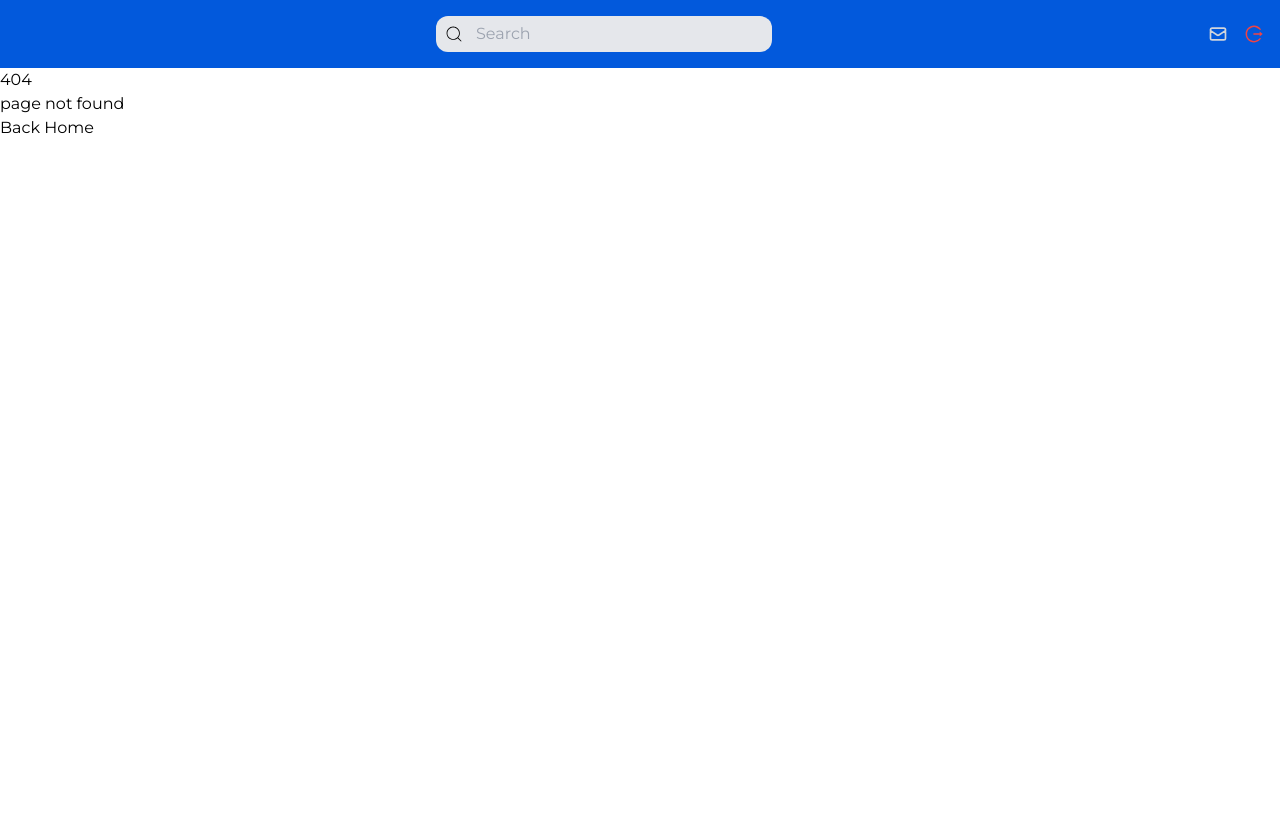
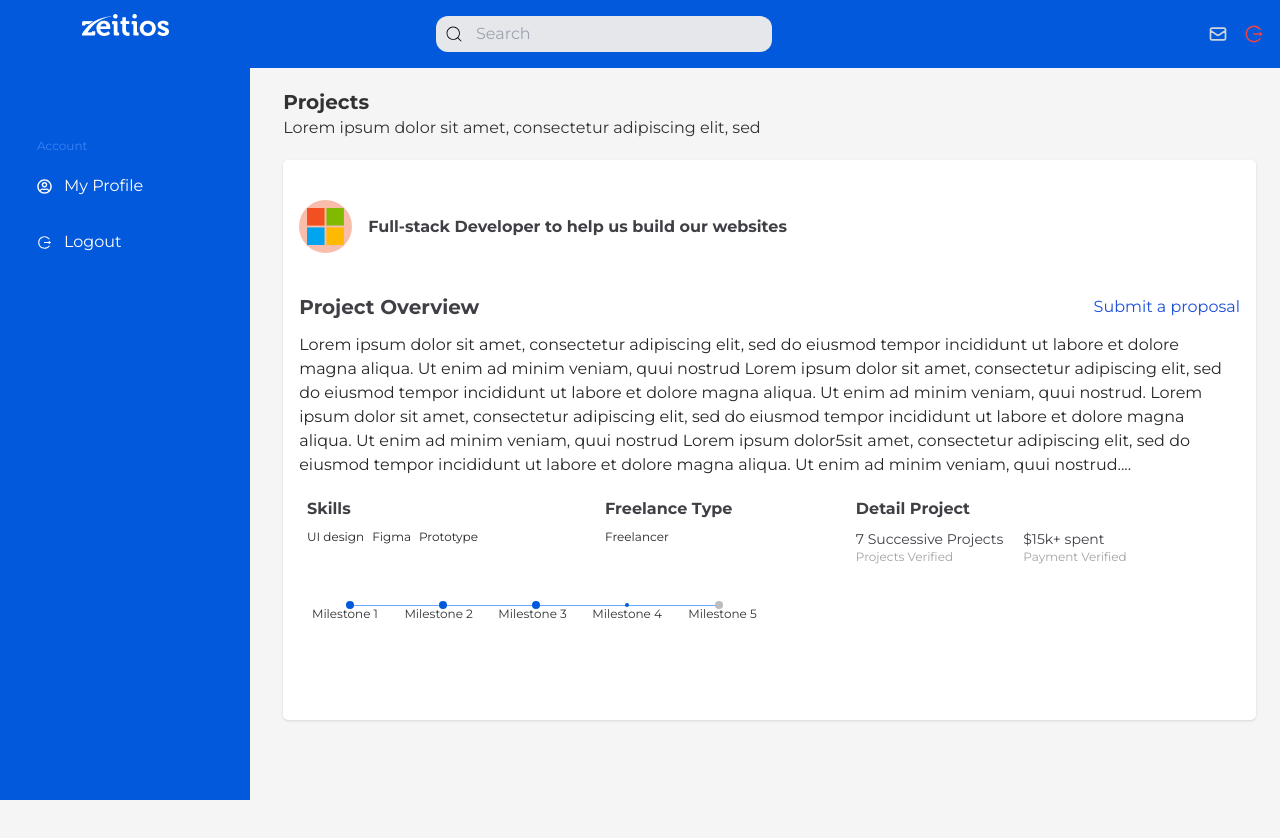
Before and after one commit to chineduprincewill/zeitios-deploy-repo, a React (Vite) app: page /freelancer-projects in a window 1280 px wide. Before the commit this address had no page. Shown: the top 838 px of the page. Before the commit the page ends 800 px from the top, so only its background shows below. Built offline with nearby package versions, Linux system fonts and the light colour scheme; sample sign-in values are in the browser's storage.

Commit message:
freelancer jobs

```diff
--- a/src/App.jsx
+++ b/src/App.jsx
@@ -26,6 +26,7 @@ import MyProject from './protected/client/pages/MyProject'
 import Saved from './protected/client/pages/Saved'
 import ManageJobs from './protected/freelancing/pages/ManageJobs'
 import FreelancerMessages from './protected/freelancing/pages/FreelancerMessages'
+import FreelancerProjects from './protected/freelancing/pages/FreelancerProjects'
 
 
 function App() {
@@ -46,7 +47,7 @@ function App() {
               <Route path="/resend-code" exact element={<ResendCode />} />
               <Route path="/dashboard" exact element={<PrivateRoute><Dashboard /></PrivateRoute>} />
               <Route path="/freelancer-dashboard" exact element={<PrivateRoute><FreelancerDashboard /></PrivateRoute>} />
-
+              <Route path="/freelancer-projects" exact element={<PrivateRoute><FreelancerProjects /></PrivateRoute>} />
               <Route path="/freelancer-payouts" exact element={<PrivateRoute><FreelancerPayouts /></PrivateRoute>} />
               <Route path="/freelancer-reviews" exact element={<PrivateRoute><FreelancerReviews /></PrivateRoute>} />
               <Route path="/freelancer-statement" exact element={<PrivateRoute><FreelancerStatment /></PrivateRoute>} />
--- /dev/null
+++ b/src/protected/freelancing/pages/FreelancerProjects.jsx
@@ -0,0 +1,99 @@
+import React from 'react'
+import Sidebar from '../../../common/Sidebar'
+import microsoftIcon from '../../../assets/icons/Microsoft.png'
+
+const FreelancerProjects = () => {
+    return (
+        <div className='w-full min-h-screen relative flex bg-[#F5F5F5]'>
+            <Sidebar />
+            <div className='w-[86%] lg:w-[72%] xl:w-[76%] ml-auto mx-6 h-full max-md:mx-0 max-md:px-3  max-md:w-full pb-5'>
+                <p className="text-xl font-['Montserrat'] font-semibold text-[#323232] w-full  mt-5">
+                    Projects
+                </p>
+
+                <p className="font-['Montserrat'] text-[#323232] w-full mt-0 ">
+                    Lorem ipsum dolor sit amet, consectetur adipiscing elit, sed
+                </p>
+                <div className="w-full h-[35rem] max-md:h-[40rem] max-sm:h-[65rem] bg-white rounded-[5px] shadow px-4 pt-5 mt-5">
+                    <div className='flex items-center w-full mt-5 mb-10 max-lg:w-full max-lg:justify-normal'>
+                        <div className="bg-lightOrange flex justify-center items-center p-2 rounded-full mr-4">
+                            <img
+                                src={microsoftIcon}
+                                className=""
+                            />
+                        </div>
+                        <p className=" text-zinc-700 text-base font-semibold">Full-stack Developer to help us build our websites</p>
+                    </div>
+                    <div className='flex justify-between items-center mb-2'>
+                        <p className="text-zinc-700 text-xl max-md:text-sm font-semibold">Project Overview</p>
+                        <p className="text-blue-700 text-base max-md:text-xs font-medium">Submit a proposal</p>
+
+                    </div>
+                    <div className="w-full text-zinc-800 text-base font-normal mt-3 max-md:text-center">Lorem ipsum dolor sit amet, consectetur adipiscing elit, sed do eiusmod tempor incididunt ut labore et
+                        dolore magna aliqua. Ut enim ad minim veniam, quui nostrud Lorem ipsum dolor sit amet, consectetur adipiscing elit, sed do eiusmod tempor incididunt ut labore et  dolore
+                        magna aliqua. Ut enim ad minim veniam, quui nostrud. Lorem ipsum dolor sit amet, consectetur adipiscing elit, sed do eiusmod tempor incididunt ut labore et  dolore magna aliqua.
+                        Ut enim ad minim veniam, quui nostrud Lorem ipsum dolor5sit amet, consectetur adipiscing elit, sed do eiusmod tempor incididunt ut labore et  dolore magna aliqua. Ut enim ad minim veniam, quui nostrud....
+                    </div>
+                    <div className='flex w-full items-start justify-around mt-5 max-sm:flex-col max-md:mt-10 '>
+                        <div className="flex flex-col gap-2 max-sm:gap-0 items-start justify-between w-[30%] max-md:w-1/4 max-sm:w-full max-sm:mb-5">
+                            <p className="text-zinc-700 text-base font-semibold">Skills</p>
+                            <div className='flex w-full max-md:flex-col max-sm:grid max-sm:grid-cols-3'>
+                                <p className="text-zinc-800 text-xs font-normal mr-2">UI design</p>
+                                <p className="text-zinc-800 text-xs font-normal mr-2">Figma</p>
+                                <p className="text-zinc-800 text-xs font-normal mr-2">Prototype</p>
+                            </div>
+                        </div>
+                        <div className="flex flex-col gap-2 max-sm:gap-0 items-start justify-between w-1/4 max-sm:w-full max-sm:mb-5">
+                            <p className="text-zinc-700 text-base font-semibold">Freelance Type</p>
+                            <p className="text-zinc-800 text-xs font-normal">Freelancer</p>
+                        </div>
+                        <div className="flex flex-col gap-2 max-sm:gap-0 items-start justify-between w-[40%] max-md:w-1/2 max-sm:w-full max-sm:mb-5">
+                            <div className=" text-zinc-700 text-base font-semibold">Detail Project</div>
+                            <div className='flex w-full max-sm:grid max-sm:grid-cols-2'>
+                                <div className='flex flex-col items-start mr-5 '>
+                                    <div className=" text-zinc-700 text-sm font-medium">7 Successive Projects</div>
+                                    <div className=" text-neutral-400 text-xs font-normal">Projects Verified</div>
+                                </div>
+                                <div className='flex flex-col items-start'>
+                                    <div className=" text-zinc-700 text-sm font-medium">$15k+ spent</div>
+                                    <div className=" text-neutral-400 text-xs font-normal">Payment Verified</div>
+                                </div>
+                            </div>
+
+
+                        </div>
+                    </div>
+                    <div className='w-1/2 mt-10 max-lg:mt-6 max-lg:w-2/3 max-md:w-full max-md:mt-10'>
+                        <div className='h-[0.05rem] w-4/5 bg-lightBlue mx-auto flex items-center justify-between'>
+                            <div className='rounded-full w-2 h-2 bg-primary'></div>
+                            <div className='rounded-full w-2 h-2 bg-primary'></div>
+                            <div className='rounded-full w-2 h-2 bg-primary'></div>
+                            <div className='rounded-full w-1 h-1 bg-primary'></div>
+                            <div className='rounded-full w-2 h-2 bg-lightMilk'></div>
+                        </div>
+                        <div className="flex items-center justify-around  w-full">
+                            <div className="text-xs max-sm:text-[10px] font-['Montserrat'] text-[#323232] mb-px mr-px max-lg:text-center">
+                                Milestone 1
+                            </div>
+                            <div className="text-xs max-sm:text-[10px] font-['Montserrat'] text-[#323232] max-lg:text-center">
+                                Milestone 2
+                            </div>
+                            <div className="text-xs max-sm:text-[10px] font-['Montserrat'] text-[#323232] max-lg:text-center">
+                                Milestone 3
+                            </div>
+                            <div className="text-xs max-sm:text-[10px] font-['Montserrat'] text-[#323232] mr-px max-lg:text-center">
+                                Milestone 4
+                            </div>
+                            <div className="text-xs max-sm:text-[10px] font-['Montserrat'] text-[#323232] max-lg:text-center">
+                                Milestone 5
+                            </div>
+                        </div>
+                    </div>
+                </div>
+            </div>
+
+        </div>
+    )
+}
+
+export default FreelancerProjects
```
